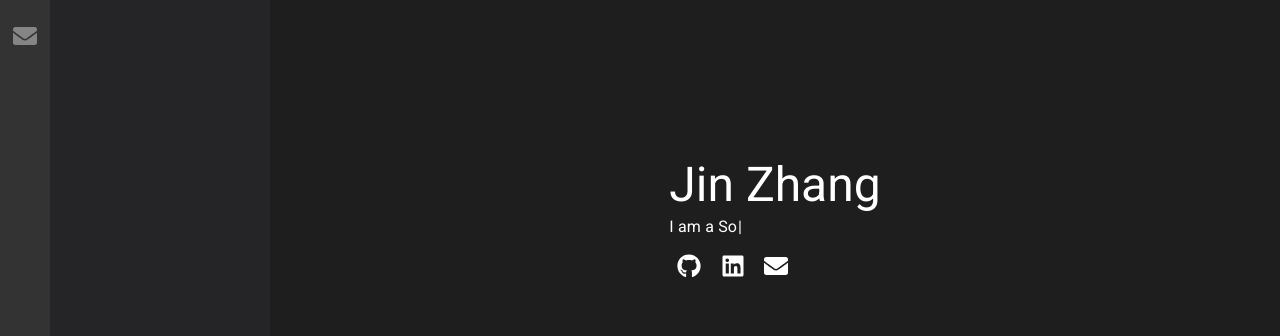
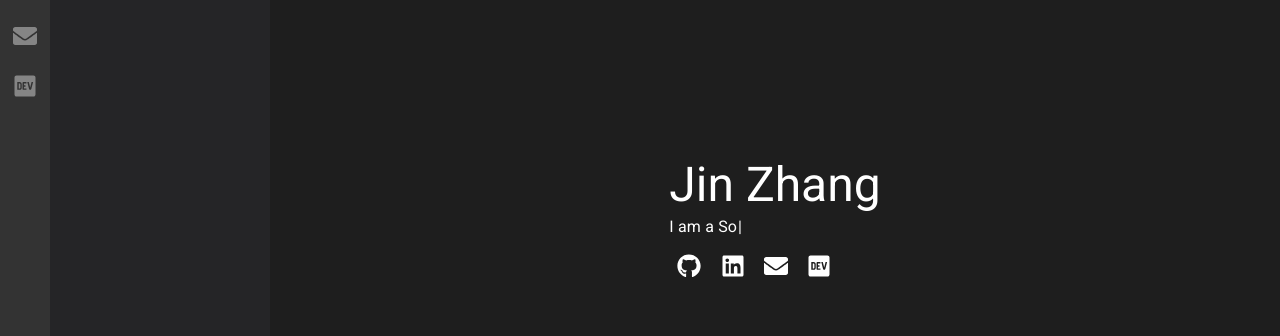
Before and after one commit to jzfrank/jzfrank.github.io, a React (Create React App) app: page /#/ in a window 1280 px wide. Shown: the part 185-521 px from the top of the page. Built offline with nearby package versions, Linux system fonts and the light colour scheme.

Commit message:
added dev.to icon

```diff
--- a/src/app/pages/links.tsx
+++ b/src/app/pages/links.tsx
@@ -4,6 +4,7 @@ import {
   FaGithub,
   FaLinkedin,
   FaEnvelope,
+  FaDev,
 } from "react-icons/fa";
 
 export const links = [
@@ -25,16 +26,10 @@ export const links = [
     href: "mailto:frankjinzhang@gmail.com",
     icon: <FaEnvelope />,
   },
-  // {
-  //   index: 3,
-  //   title: "Find me on Medium",
-  //   href: "https://medium.com/@noworneverev",
-  //   icon: <FaMedium />,
-  // },
-  // {
-  //   index: 4,
-  //   title: "Find me on Blog",
-  //   href: "https://noworneverev.github.io/blog/",
-  //   icon: <FaBlog />,
-  // },
+  {
+    index: 3,
+    title: "Find me on Blog",
+    href: "https://dev.to/jzfrank",
+    icon: <FaDev />,
+  },
 ];
```
